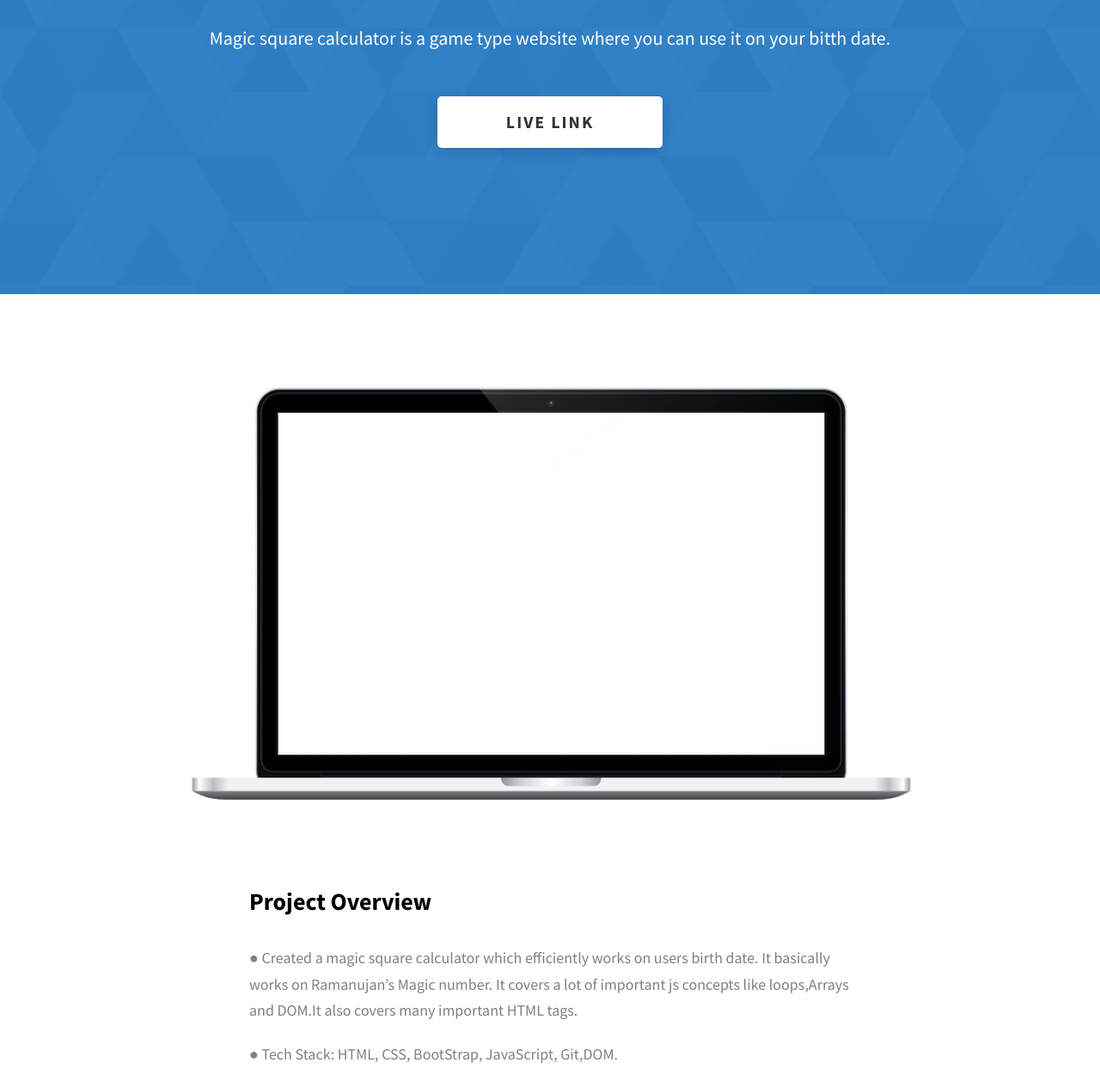
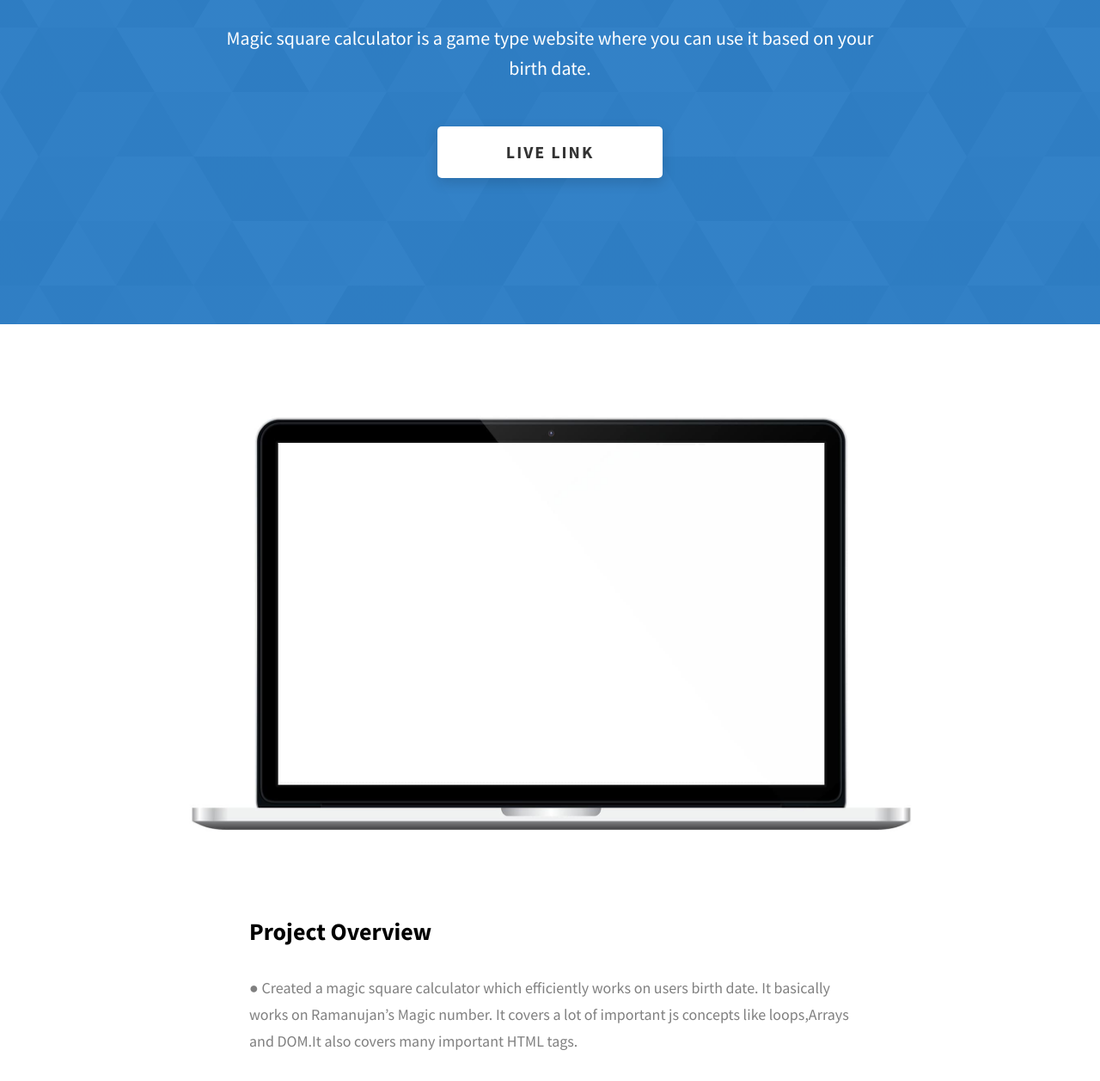
Before and after one commit to dusanesaksham14/MyPortfolio, a website: page project-2.html in a window 1280 px wide. Shown: the part 343-1600 px from the top of the page at 86% size. Drawn offline with Linux system fonts and the light colour scheme.

Commit message:
Update project-2.html

```diff
--- a/project-2.html
+++ b/project-2.html
@@ -88,7 +88,7 @@
         <div class="project-cs-hero__info">
           <p class="text-primary">
             Magic square calculator is a game type website
-            where you can use it on your bitth date.
+            where you can use it based on  your birth date.
           </p>
         </div>
         <div class="project-cs-hero__cta">
@@ -114,9 +114,6 @@
                   users birth date. It basically works on Ramanujan’s Magic number.
                   It covers a lot of important js concepts like loops,Arrays and
                   DOM.It also covers many important HTML tags.
-              </p>
-              <p class="project-details__desc-para">
-                ● Tech Stack: HTML, CSS, BootStrap, JavaScript, Git,DOM.
               </p>
             </div>
             <div class="project-details__tools-used">
```
